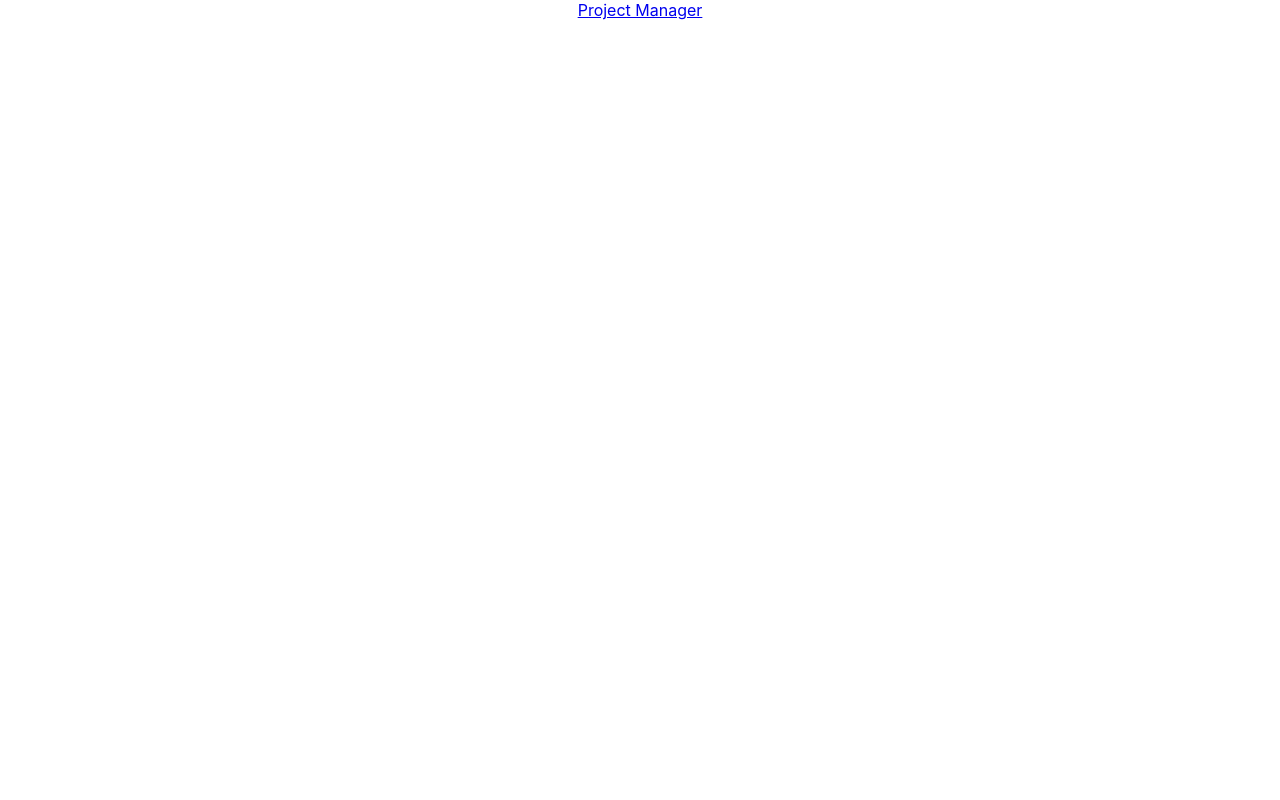
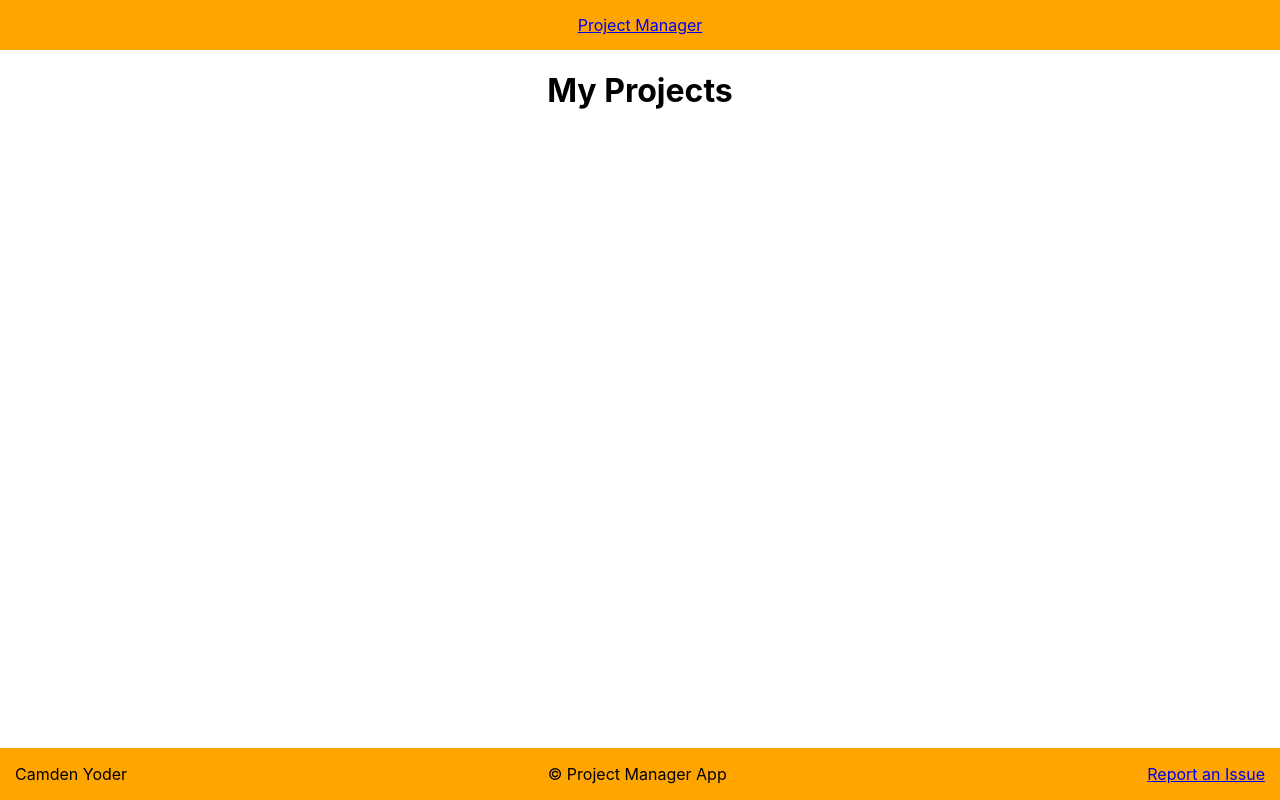
Before and after one commit to cyoder1/Project-4, a React (Create React App) app in the folder project4/: page /profile in a window 1280 px wide. Built offline with nearby package versions, Linux system fonts and the light colour scheme.

Commit message:
working on log in functionality

```diff
--- a/project4/src/App.css
+++ b/project4/src/App.css
@@ -1,7 +1,28 @@
 .App {
+  display: flex;
+  flex-direction: column;
   text-align: center;
+  min-height: 100vh;
+}
+
+main {
+  flex-grow:1;
 }
 
 .homePic {
   width: 400px;
 }
+
+header {
+  background-color: orange;
+  padding: 15px;
+}
+footer {
+  background-color: orange;
+  margin-top: 15px;
+  display: flex;
+  flex-direction: row;
+  justify-content: space-between;
+  align-items: center;
+  padding: 0px 15px;
+}
--- a/project4/src/App.js
+++ b/project4/src/App.js
@@ -4,6 +4,7 @@ import {Route, withRouter} from 'react-router-dom';
 import Header from './components/Header';
 import Home from './components/Home';
 import SignUp from './components/SignUp'
+import Profile from './components/Profile'
 
 class App extends Component {
   constructor() {
@@ -14,23 +15,59 @@ class App extends Component {
     }
   }
 
+  handleLogin = (e, userInfo) => {
+    e.preventDefault();
+    console.log('in')
+    //need to get user data, compare to existing entries and
+    //IF a match is found - log in ELSE display error message
+
+    this.setState({
+
+    })
+    this.props.history.push('/profile')
+  }
+
+  handleSignUp = (e, userInfo) => {
+    e.preventDefault();
+    //need to push userinfo to database
+    this.setState({
+
+    })
+    this.props.history.push('/profile')
+  }
+
   render() {
     return (
       <div className="App">
         <Header />
         <main>
           <Route exact path="/"
-            render={(props) => {return <Home {...this.state}/>
+            render={(props) =>
+              {return <Home
+                handleLogin={this.handleLogin}
+                {...this.state}/>
             }}
           />
           <Route path="/signup"
+            render={ (props) => {
+              return <SignUp
+                      handleSignUp={this.handleSignUp}
+                      {...this.state} />
+            }}
+          />
+          <Route path="/profile"
                  render={ (props) => {
-                   return <SignUp
-                            handleSignup={this.handleSignup}
+                   return <Profile
+
                             {...this.state} />
                  }}
           />
         </main>
+        <footer>
+          <p>Camden Yoder</p>
+          <p>&copy; Project Manager App</p>
+          <a href="https://github.com/cyoder1/Project-4/issues">Report an Issue</a>
+        </footer>
       </div>
     );
   }
--- a/project4/src/components/Home.js
+++ b/project4/src/components/Home.js
@@ -8,7 +8,7 @@ const Home = (props) => {
                 <p>Hompage</p>
                 <img className="homePic" src="https://images.unsplash.com/photo-1579618215542-2ed5e10b65ed?ixlib=rb-1.2.1&ixid=eyJhcHBfaWQiOjEyMDd9&w=1000&q=80"></img>
                 <div>
-                    <form className="logInBox">
+                <form onSubmit={(e) => this.props.handleLogin(e, this.state)} className="logInBox" >
                         <h3>Log in</h3>
                         <input type = "text" placeholder = "Username"
                         // onChange = {this.onChange}
@@ -16,7 +16,7 @@ const Home = (props) => {
                         <input type = "text" placeholder = "Password"
                         // onChange = {this.onChange}
                         />
-                        <input type = "submit"  value = "Sign in"
+                        <input type="submit"  value = "Sign in"
                         // onChange = {this.onChange}
                         />
                     </form>
--- /dev/null
+++ b/project4/src/components/Profile.js
@@ -0,0 +1,25 @@
+import React, {Component} from 'react';
+import ProfileProjectsContainer from './ProfileProjectsContainer'
+class Profile extends Component {
+    constructor(props){
+        super(props)
+
+        this.state={
+
+        }
+    }
+
+    render(){
+        return(
+            <div className="profileProjects">
+                <ProfileProjectsContainer
+                    {...this.props}
+                    {...this.state}
+                    handleRemove={this.props.handleRemove}
+                />
+            </div>
+        )
+    }
+}
+
+export default Profile
--- /dev/null
+++ b/project4/src/components/ProfileProjects.js
@@ -0,0 +1,22 @@
+import React, {Component} from 'react';
+
+class ProfileProjects extends Component {
+    constructor(props){
+        super(props);
+
+        this.state={
+        }
+    }
+
+    render() {
+        return(
+            <div className='projectList'>
+                <h2>{this.props.project.name}</h2>
+                <p>{this.props.project.class}</p>
+                <button onClick={()=> this.props.handleRemove(this.props.projectId, true)}>Remove</button>
+            </div>
+        )
+    }
+}
+
+export default ProfileProjects;
--- /dev/null
+++ b/project4/src/components/ProfileProjectsContainer.js
@@ -0,0 +1,20 @@
+import React from'react';
+import ProfileProjects from './ProfileProjects';
+
+const ProfileProjectsContainer = (props) => {
+
+    return(
+        <div>
+            <h1>My Projects</h1>
+            {/* {props.loggedInUser.userProjects.map((project, id) => {
+                return (<ProfileProjects
+                    handleRemove = {props.handleRemove}
+                    project={project}
+                    key={id}
+                    projectId = {id} />)
+            })}                 */}
+        </div>
+    )
+}
+
+export default ProfileProjectsContainer;
--- a/project4/src/components/SignUp.js
+++ b/project4/src/components/SignUp.js
@@ -21,7 +21,7 @@ class SignUp extends Component {
         return (
             <div className="SignUp">
                 <h1>Sign Up Page</h1>
-                <form onSubmit={(e) => this.props.handleSignup(e, this.state)}>
+                <form onSubmit={(e) => this.props.handleSignUp(e, this.state)}>
                     <input
                         type="text"
                         name="name"
```
